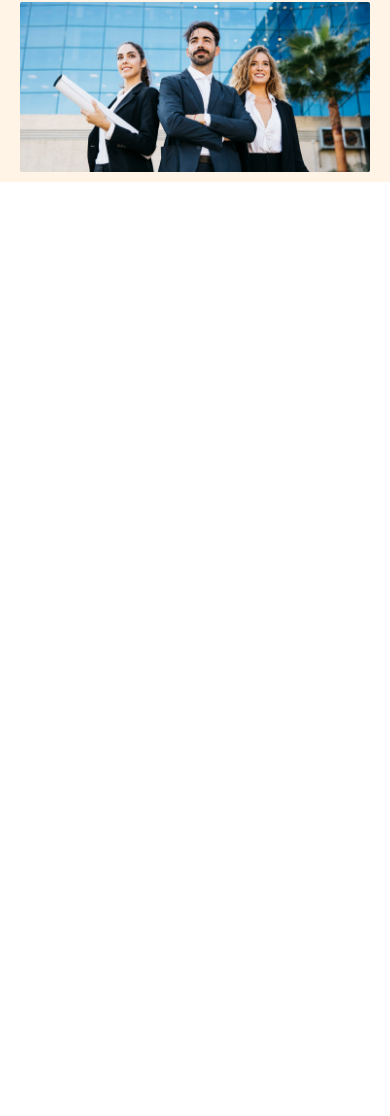
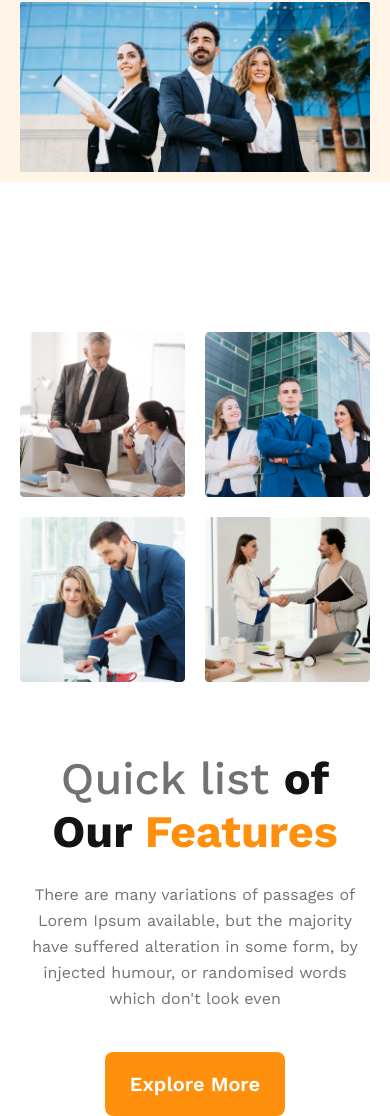
Before and after one commit to aboutamirhamza/g3-architects, a plain HTML site: page index.html in a window 390 px wide. Shown: the part 649-1765 px from the top of the page. Before the commit the page ends 844 px from the top, so only its background shows below. Drawn offline with nearby package versions, Linux system fonts and the light colour scheme.

Commit message:
Features Section Complete With Responsive

```diff
--- a/css/style.css
+++ b/css/style.css
@@ -56,7 +56,7 @@ h1,h2,h3,h4,h5,h6,div,span,li,p{
 }
 
 .section-title{
-    font-size: 45px;
+    font-size: 2.8125rem;
     font-weight: 700;
     color: #131313;
 }
@@ -78,6 +78,9 @@ h1,h2,h3,h4,h5,h6,div,span,li,p{
     color: #fff;
 }
 
+main > section{
+    margin-top: 150px;
+}
 /* Common Style End */
 
 
@@ -138,6 +141,41 @@ h1,h2,h3,h4,h5,h6,div,span,li,p{
 
 /* Header Style End */
 
+/* Features Style Start */
+.features{
+    gap: 70px;
+    align-items: center;
+}
+
+.features-left{
+    display: grid;
+    grid-template-columns: repeat(2, 1fr);
+    gap: 20px;
+}
+
+.features-right{
+    max-width: 468px;
+}
+
+.quick{
+    font-weight: 500;
+}
+
+.features-text{
+    color: #FF900E;
+}
+
+.features-pb{
+    padding-bottom: 24px;
+}
+
+.features-description{
+    font-size: 1rem;
+    line-height: 26px;
+    padding-bottom: 40px;
+}
+/* Features Style End */
+
 /* Common Style Start */
 /* Common Style End */
 
@@ -145,7 +183,8 @@ h1,h2,h3,h4,h5,h6,div,span,li,p{
 /* Responsive Style Start */
 @media screen and (max-width: 576px) {
     .navbar,
-    .nav-items{
+    .nav-items,
+    .features{
         flex-direction: column;
     }
 
@@ -165,11 +204,26 @@ h1,h2,h3,h4,h5,h6,div,span,li,p{
     .banner .banner-heading{
         font-size: 1.875rem;
     }
+
+    /* Features Style Responsive Start */
+    .features-main{
+        padding: 0 20px;
+    }
+
+    .features-right{
+         max-width: 408px;
+         text-align: center;
+    }
+    /* Features Style Responsive End */
+
+    /* Features Style Responsive Start */
+    /* Features Style Responsive End */
 }
 
 @media screen and (min-width: 577px) and (max-width: 767px) {
     .navbar,
-    .nav-items{
+    .nav-items,
+    .features{
         flex-direction: column;
     }
 
@@ -189,11 +243,23 @@ h1,h2,h3,h4,h5,h6,div,span,li,p{
     .banner .banner-heading{
         font-size: 3.125rem;
     }
+
+    /* Features Style Responsive Start */
+    .features-main{
+        padding: 0 20px;
+    }
+
+    .features-right{
+         max-width: 508px;
+         text-align: center;
+    }
+    /* Features Style Responsive End */
 }
 
 @media screen and (min-width: 768px) and (max-width: 992px){
 .navbar,
-    .nav-items{
+    .nav-items,
+    .features{
         flex-direction: column;
     }
 
@@ -213,11 +279,23 @@ h1,h2,h3,h4,h5,h6,div,span,li,p{
     .banner .banner-heading{
         font-size: 3.125rem;
     }
+
+     /* Features Style Responsive Start */
+    .features-main{
+        padding: 0 20px;
+    }
+
+    .features-right{
+         max-width: 608px;
+         text-align: center;
+    }
+    /* Features Style Responsive End */
 }
 
 @media screen and (min-width: 993px) and (max-width: 1200px){
-.navbar,
-    .nav-items{
+    .navbar,
+    .nav-items,
+    .features{
         flex-direction: column;
     }
 
@@ -237,6 +315,17 @@ h1,h2,h3,h4,h5,h6,div,span,li,p{
     .banner .banner-heading{
         font-size: 4rem;
     }
+
+     /* Features Style Responsive Start */
+    .features-main{
+        padding: 0 20px;
+    }
+
+     .features-right{
+         max-width: 608px;
+         text-align: center;
+    }
+    /* Features Style Responsive End */
 }
 
 @media screen and (min-width: 1201px) and (max-width: 1440px){
@@ -260,6 +349,10 @@ h1,h2,h3,h4,h5,h6,div,span,li,p{
 
     .banner .banner-heading{
         font-size: 4rem;
+    }
+
+    .features-main{
+        padding: 0 20px;
     }
 }
 
--- a/index.html
+++ b/index.html
@@ -1,11 +1,13 @@
 <!DOCTYPE html>
 <html lang="en">
+
 <head>
     <meta charset="UTF-8">
     <meta name="viewport" content="width=device-width, initial-scale=1.0">
     <title>| G3-Architects |</title>
     <link rel="stylesheet" href="css/style.css">
 </head>
+
 <body>
     <header class="header">
         <!-- Navbar HTML Start -->
@@ -25,7 +27,9 @@
             <div class="container text-center d-flex banner-main">
                 <div class="banner-text-content">
                     <h1 class="banner-heading dark-1">Brand New Group of Architects</h1>
-                <p class="banner-description dark-3">There are many variations of passages of Lorem Ipsum available, but the majority have suffered alteration in some form, by injected humour, or randomised words which don't look even</p>
+                    <p class="banner-description dark-3">There are many variations of passages of Lorem Ipsum available,
+                        but the majority have suffered alteration in some form, by injected humour, or randomised words
+                        which don't look even</p>
                     <a href="#"><button class="my-btn">Explore More</button></a>
                 </div>
                 <img src="images/banner.png" alt="Banner">
@@ -33,16 +37,37 @@
         </section>
         <!-- Banner HTML End -->
 
-        <!-- Navbar HTML Start -->
-        <!-- Navbar HTML End -->
     </header>
 
     <main>
+        <!-- Features HTML Start -->
+        <section class="features-main">
+            <div class="features d-flex container">
+                <div class="features-left">
+                    <img src="images/team1.png" alt="Team">
+                    <img src="images/team2.png" alt="Team">
+                    <img src="images/team3.png" alt="Team">
+                    <img src="images/team4.png" alt="Team">
+                </div>
+                <div class="features-right">
+                    <h3 class="section-title features-pb"><span class="quick dark-3">Quick list </span><span>of Our </span><span
+                            class="features-text">Features</span></h3>
+                    <p class="features-description dark-3">There are many variations of passages of Lorem Ipsum available, but
+                        the majority have suffered alteration in some form, by injected humour, or randomised words
+                        which don't look even</p>
+                        <a href="#"><button class="my-btn">Explore More</button></a>
+                </div>
+            </div>
+        </section>
+        <!-- Features HTML End -->
 
+        <!-- Features HTML Start -->
+        <!-- Features HTML End -->
     </main>
 
     <footer>
 
     </footer>
 </body>
+
 </html>
```
Lines whose indentation alone changed are shown as unchanged.
